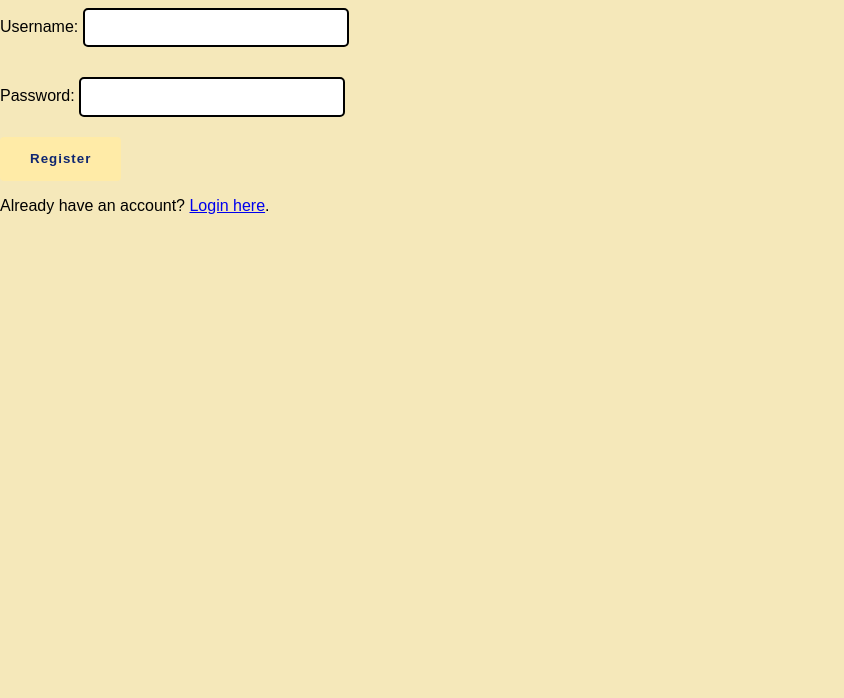
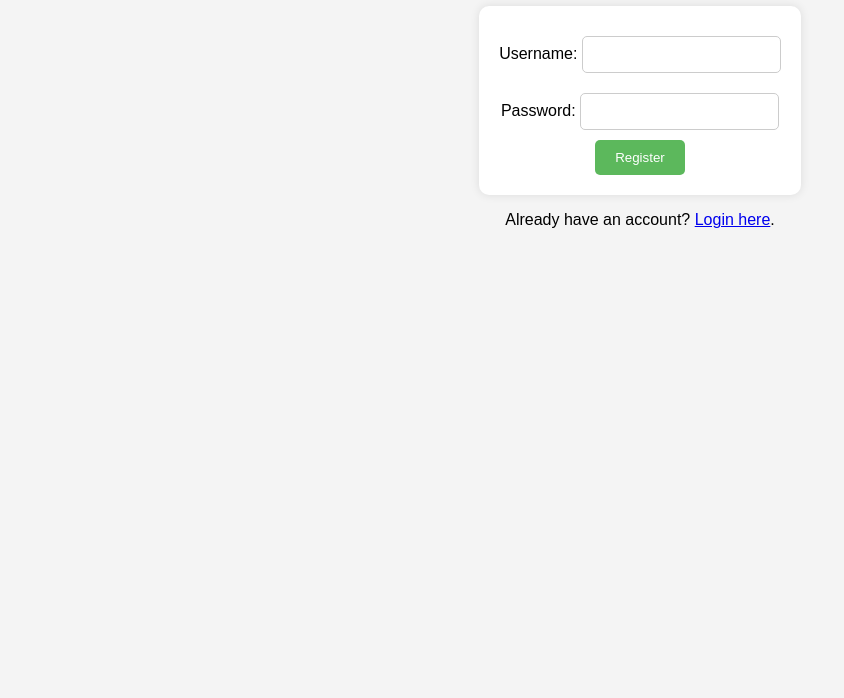
Before and after one commit to KowshikaVijayan/FSWD, a plain HTML site: page views/register.html in a window 1280 px wide. Shown: the part 102-800 px from the top of the page, without its empty margins (0-844 px from the left). Drawn offline with Linux system fonts and the light colour scheme; files that its build step writes are made by us from their sources.

Commit message:
Update register.html

```diff
--- a/views/register.html
+++ b/views/register.html
@@ -3,7 +3,7 @@
 <head>
     <meta charset="UTF-8">
     <meta name="viewport" content="width=device-width, initial-scale=1.0">
-    <link rel="stylesheet" href="/css/style.css">
+    <link rel="stylesheet" href="public/stylet.css">
     <title>Register</title>
 </head>
 <body>
```
